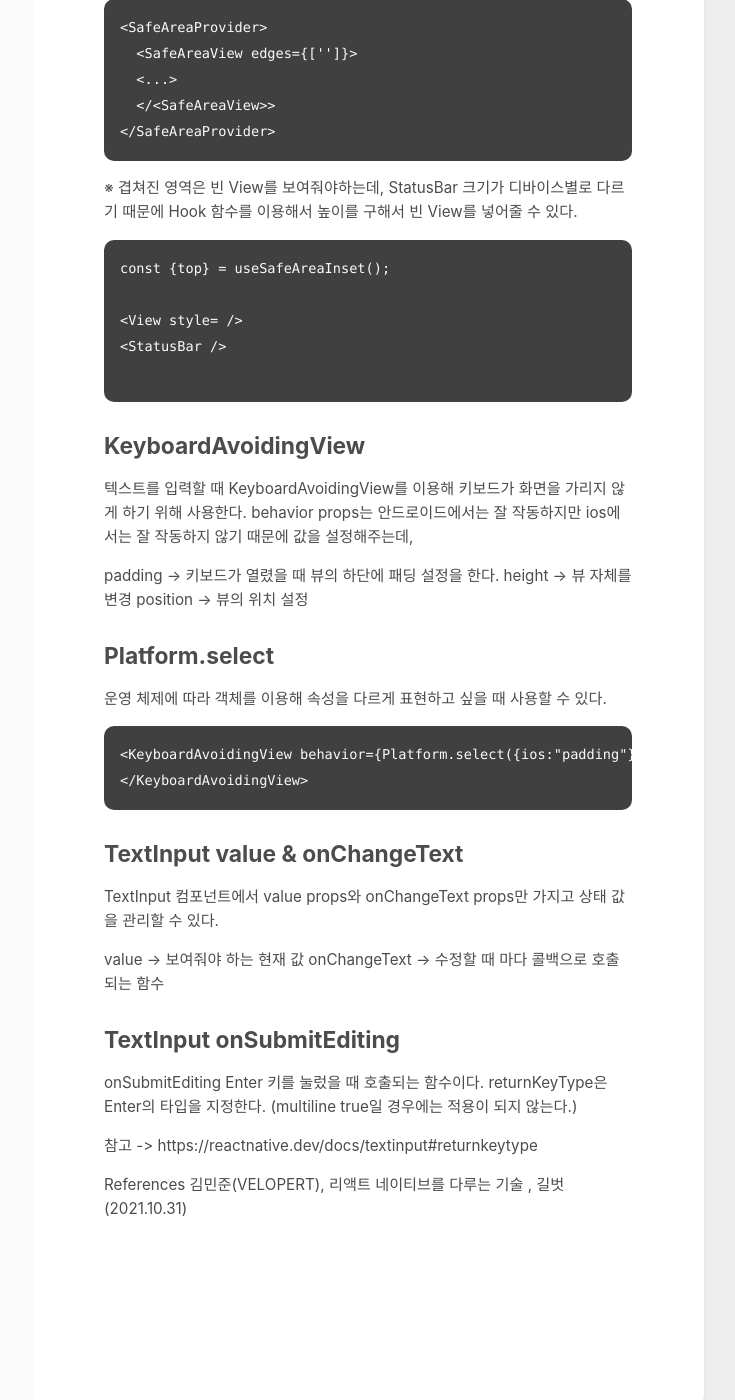
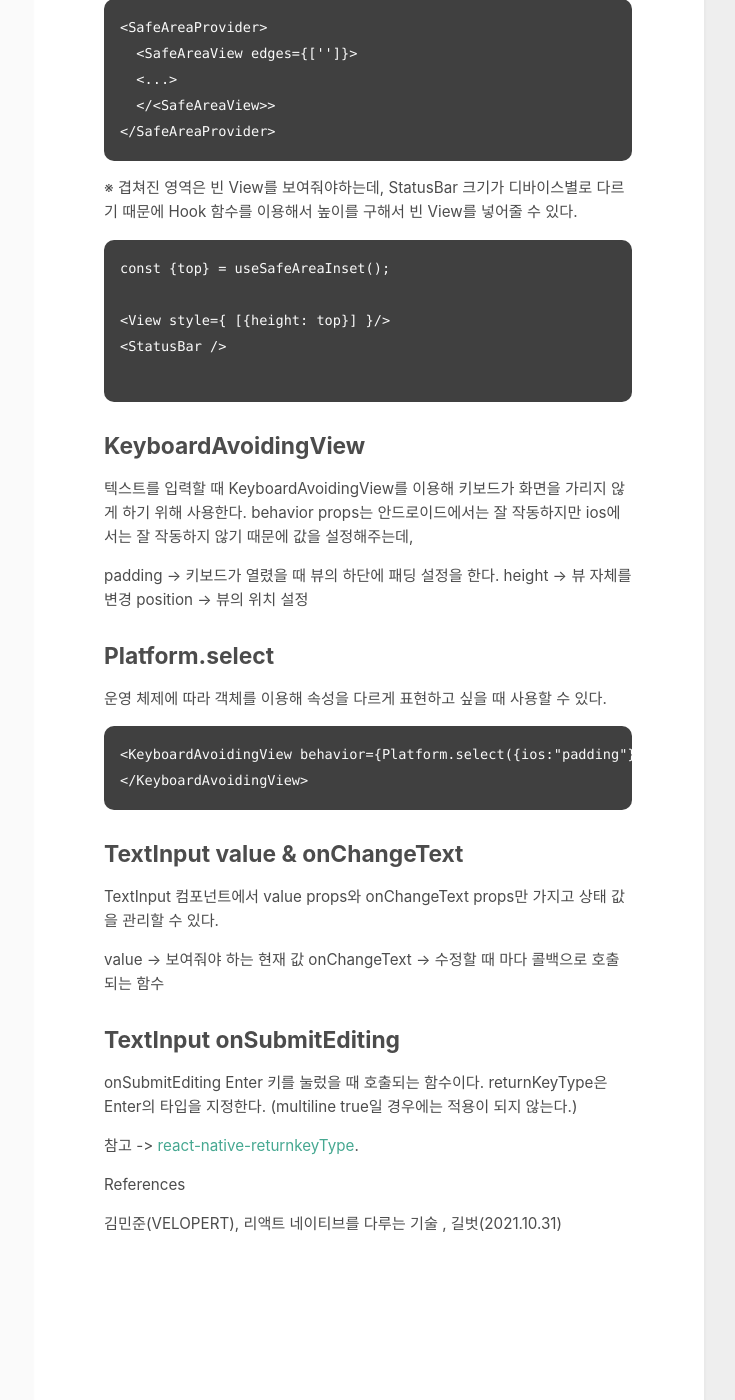
Before and after one commit to kyday/kyday.github.io, a Jekyll site: the page built from _posts/2022-02-16-리액트 네이티브를 다루는 기술#1.md, in a window 1280 px wide and 1400 px high, scrolled down 628 px. Shown: the whole window, without its empty margins (416-1151 px from the left). Built offline with Jekyll 4.4.1, drawn with Linux system fonts in a browser that asks for light colours.

Commit message:
리액트 네이티브 정리#1 수정

````diff
--- a/_posts/2022-02-16-리액트 네이티브를 다루는 기술#1.md
+++ b/_posts/2022-02-16-리액트 네이티브를 다루는 기술#1.md
@@ -30,7 +30,7 @@ SafeAreaView edges props에 배열 형태로 top, bottom, left, right를 넣어
 ```
 const {top} = useSafeAreaInset();
 
-<View style={{height: top}} />
+<View style={ [{height: top}] }/>
 <StatusBar />
 
 ```
@@ -65,7 +65,8 @@ onChangeText -> 수정할 때 마다 콜백으로 호출되는 함수
 onSubmitEditing Enter 키를 눌렀을 때 호출되는 함수이다.
 returnKeyType은 Enter의 타입을 지정한다. (multiline true일 경우에는 적용이 되지 않는다.)
 
-참고 -> https://reactnative.dev/docs/textinput#returnkeytype
+참고 -> [react-native-returnkeyType](https://reactnative.dev/docs/textinput#returnkeytype).
 
 References
+
 김민준(VELOPERT), 리액트 네이티브를 다루는 기술 , 길벗(2021.10.31)
````
